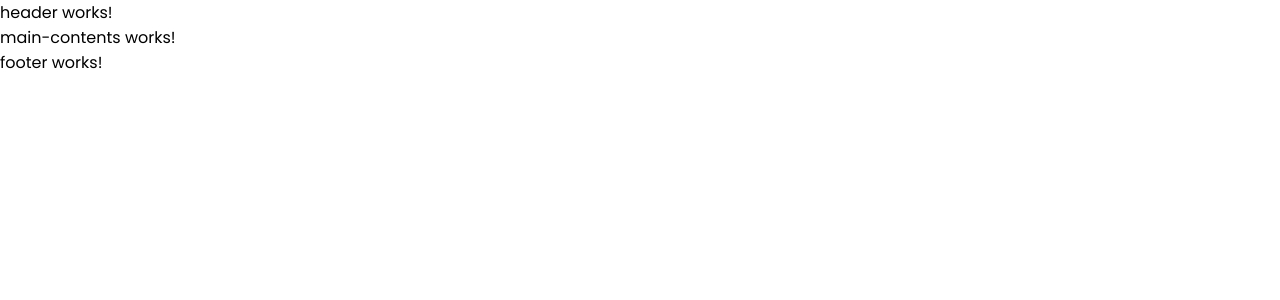
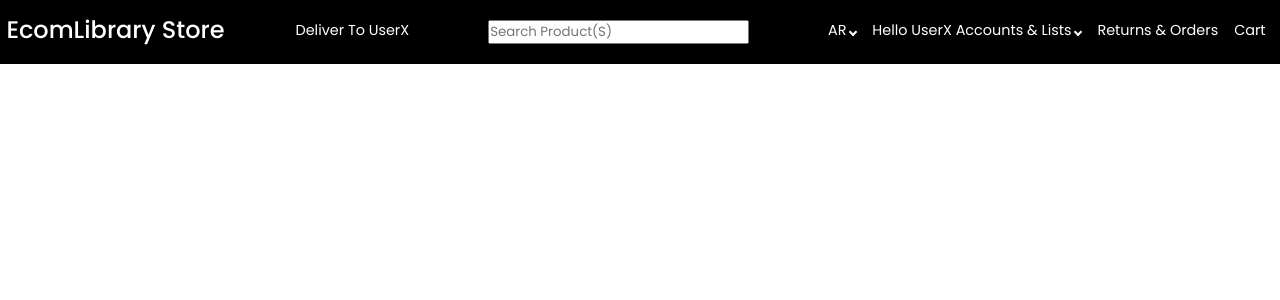
Before and after one commit to OussamaAalailiev/E-commerce-library-FrontEnd-OA, an Angular app: page / in a window 1280 px wide. Shown: the top 300 px of the page. Built offline with nearby package versions, Linux system fonts and the light colour scheme.

Commit message:
initial Header Style

```diff
--- a/src/app/components/header/header.component.css
+++ b/src/app/components/header/header.component.css
@@ -0,0 +1,54 @@
+*{
+  text-decoration: none;
+  text-transform: capitalize;
+  color: white;
+}
+header{
+  position: fixed;
+  background-color: black;
+  display: flex;
+  right: 0; left: 0; top: 0;
+  text-align: center;
+  justify-content: space-between;
+  padding: 0.75rem 0.5%;
+  z-index: 1000;
+}
+header .logo{
+  font-weight: 500;
+  font-size: 1.5rem;
+  color: white;
+}
+header .after__logo{
+  font-size: 0.9rem;
+  padding: 0.5rem;
+  color: white;
+  display: block;
+}
+header .navbar ul{
+  list-style: none;
+  color: white;
+}
+.arrow {
+  border: solid;
+  border-width: 0 2px 2px 0;
+  display: inline-block;
+  padding: 2px;
+  color: white;
+}
+.down {
+  transform: rotate(45deg);
+  -webkit-transform: rotate(45deg);
+}
+header .navbar ul li{
+  position: relative;
+  float: left;
+}
+header .navbar ul li a{
+  font-size: 0.9rem;
+  padding: 0.5rem;
+  color: white;
+  display: block;
+}
+.onhover:hover{
+  border: 0.01rem solid #f5e79a;
+}
--- a/src/app/components/header/header.component.html
+++ b/src/app/components/header/header.component.html
@@ -1 +1,15 @@
-<p>header works!</p>
+<header>
+  <a href="#1" class="logo onhover">EcomLibrary Store</a>
+  <a href="#2" class="after__logo onhover">deliver to userX</a>
+  <form action="" class="after__logo">
+    <input type="text" placeholder="Search product(s)">
+  </form>
+  <nav class="navbar">
+    <ul>
+      <li><a href="#3" class="onhover">AR <i class="arrow down"></i> </a></li>
+      <li><a href="#4" class="onhover">Hello UserX Accounts & Lists <i class="arrow down"></i></a></li>
+      <li><a href="#5" class="onhover">Returns & Orders</a></li>
+      <li><a href="#6" class="onhover">Cart</a></li>
+    </ul>
+  </nav>
+</header>
```
